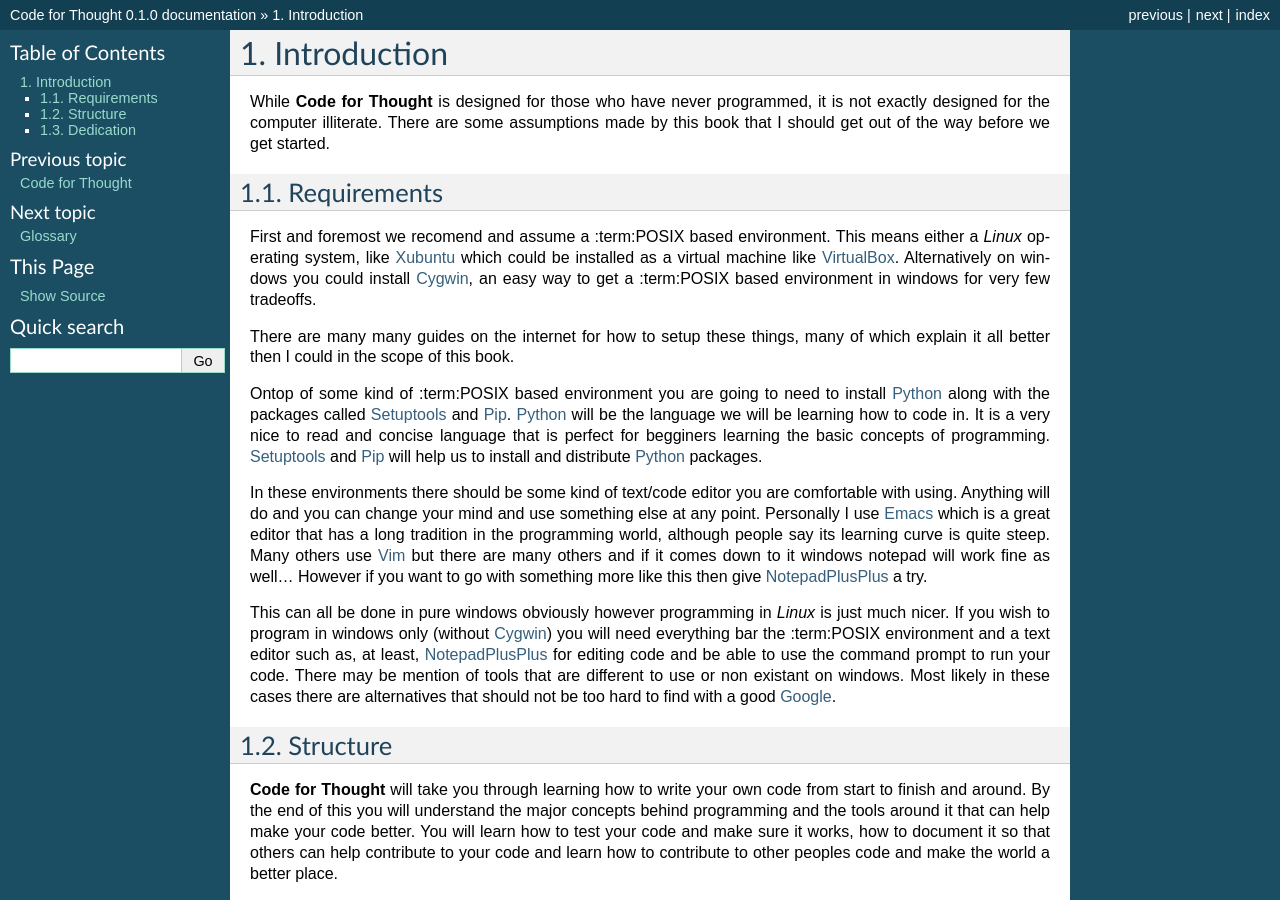
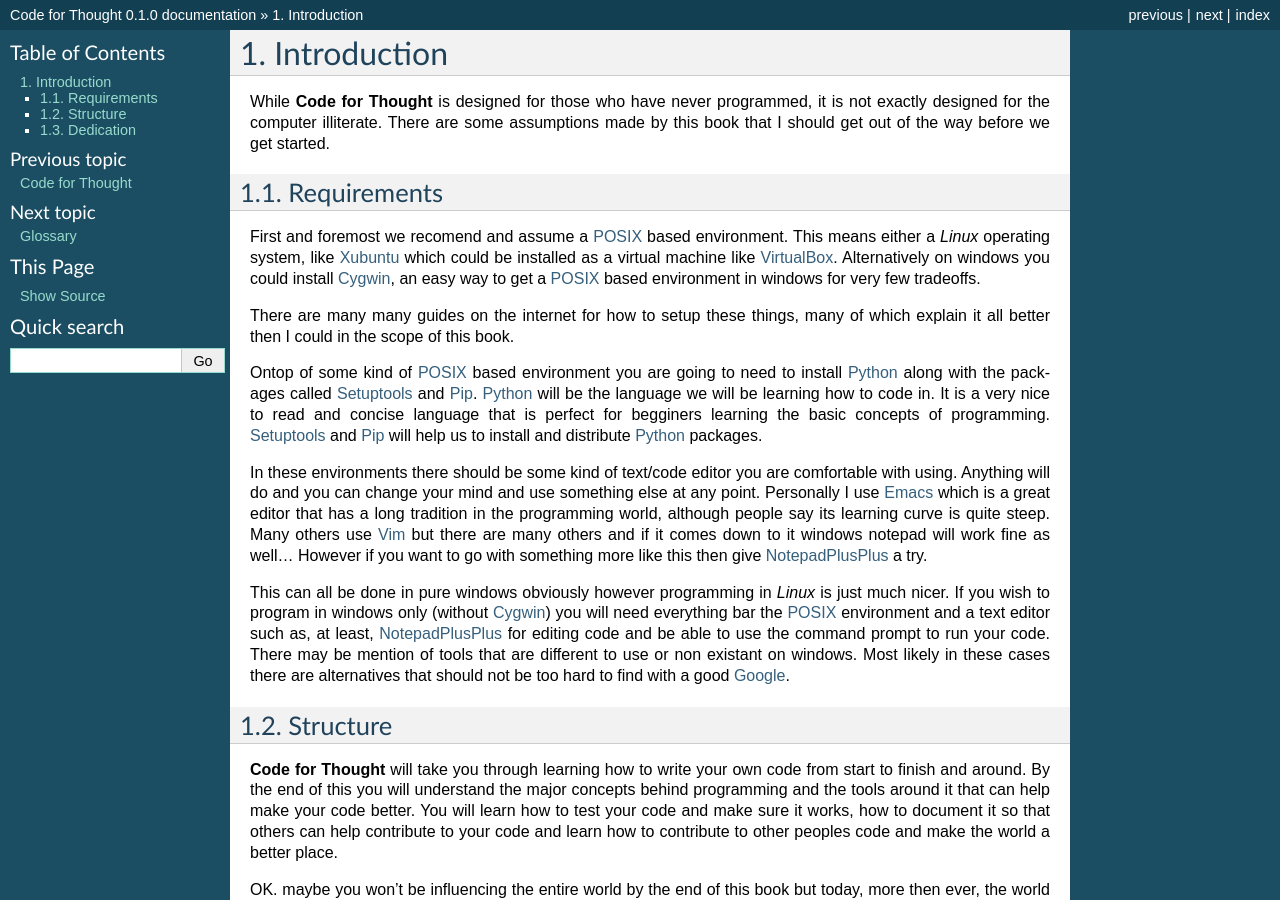
Before and after one commit to Nekroze/codeforthought, a Sphinx documentation site: the page built from docs/intro.rst, in a window 1280 px wide and 900 px high. Built offline with Sphinx 7.4.7, drawn with Linux system fonts in a browser that asks for light colours.

Commit message:
fix for terms

```diff
--- a/docs/intro.rst
+++ b/docs/intro.rst
@@ -1,23 +1,23 @@
 Introduction
 ============
 
-While **Code for Thought** is designed for those who have never programmed, it is
-not exactly designed for the computer illiterate. There are some assumptions
+While **Code for Thought** is designed for those who have never programmed, it
+is not exactly designed for the computer illiterate. There are some assumptions
 made by this book that I should get out of the way before we get started.
 
 Requirements
 ------------
 
-First and foremost we recomend and assume a :term:POSIX based environment. This
-means either a *Linux* operating system, like Xubuntu_ which could be
+First and foremost we recomend and assume a :term:`POSIX` based environment.
+This means either a *Linux* operating system, like Xubuntu_ which could be
 installed as a virtual machine like VirtualBox_. Alternatively on windows you
-could install Cygwin_, an easy way to get a :term:POSIX based environment in
+could install Cygwin_, an easy way to get a :term:`POSIX` based environment in
 windows for very few tradeoffs.
 
 There are many many guides on the internet for how to setup these things, many
 of which explain it all better then I could in the scope of this book.
 
-Ontop of some kind of :term:POSIX based environment you are going to need to
+Ontop of some kind of :term:`POSIX` based environment you are going to need to
 install Python_ along with the packages called Setuptools_ and Pip_. Python_
 will be the language we will be learning how to code in. It is a very nice to
 read and concise language that is perfect for begginers learning the basic
@@ -34,11 +34,11 @@
 
 This can all be done in pure windows obviously however programming in *Linux*
 is just much nicer. If you wish to program in windows only (without Cygwin_)
-you will need everything bar the :term:POSIX environment and a text editor such as,
-at least, NotepadPlusPlus_ for editing code and be able to use the command prompt to
-run your code. There may be mention of tools that are different to use or non
-existant on windows. Most likely in these cases there are alternatives that
-should not be too hard to find with a good Google_.
+you will need everything bar the :term:`POSIX` environment and a text editor
+such as, at least, NotepadPlusPlus_ for editing code and be able to use the
+command prompt to run your code. There may be mention of tools that are
+different to use or non existant on windows. Most likely in these cases there
+are alternatives that should not be too hard to find with a good Google_.
 
 .. _Xubuntu: http://xubuntu.org/
 .. _VirtualBox: https://www.virtualbox.org/
```
